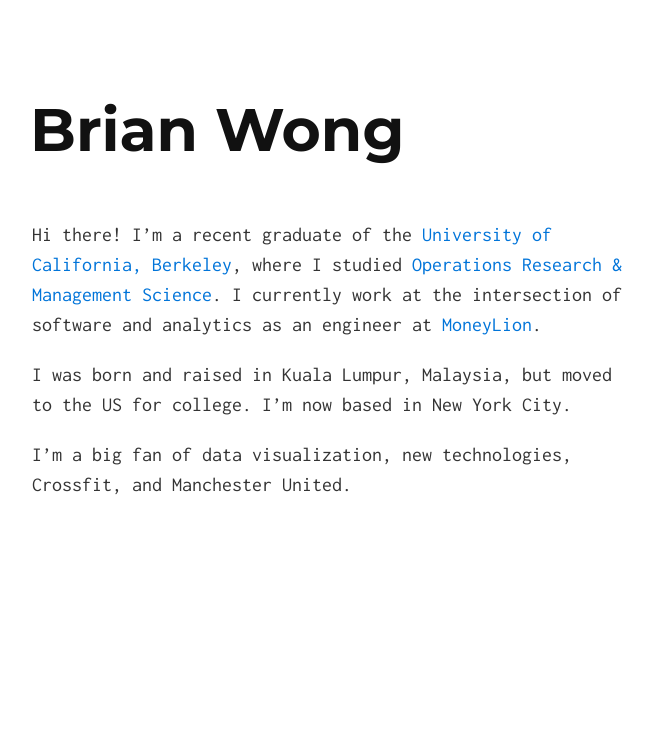
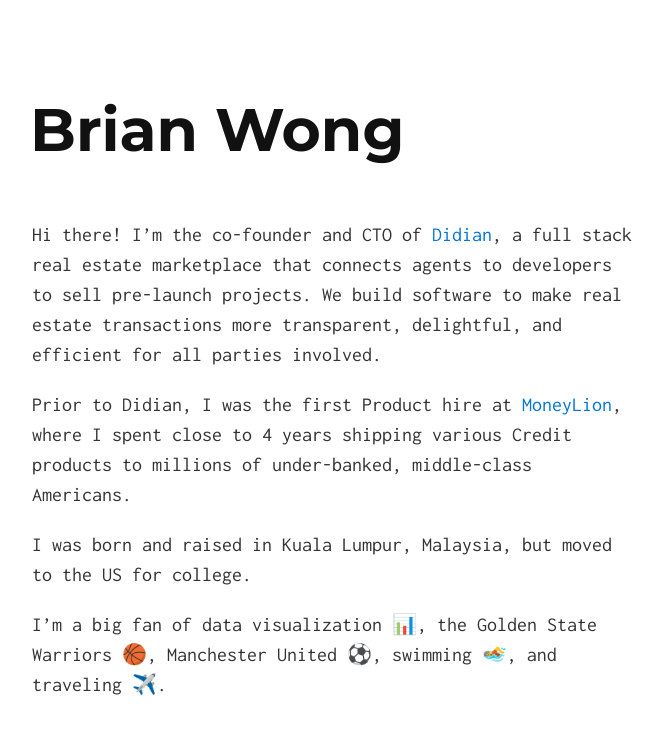
Before and after one commit to briwong/briwong.github.io, a Jekyll site: the page built from index.html, in a window 1280 px wide. Shown: the top 735 px of the page, without its empty margins (308-971 px from the left). Built offline with Jekyll 4.4.1, drawn with Linux system fonts in a browser that asks for light colours.

Commit message:
Updated bio: Dec 2018

```diff
--- a/_includes/index.md
+++ b/_includes/index.md
@@ -1,5 +1,7 @@
-Hi there! I'm a recent graduate of the [University of California, Berkeley](http://www.berkeley.edu), where I studied [Operations Research & Management Science](http://www.ieor.berkeley.edu). I currently work at the intersection of software and analytics as an engineer at [MoneyLion](http://www.moneylion.com).
+Hi there! I'm the co-founder and CTO of [Didian](https://www.mydidian.com), a full stack real estate marketplace that connects agents to developers to sell pre-launch projects. We build software to make real estate transactions more transparent, delightful, and efficient for all parties involved.
 
-I was born and raised in Kuala Lumpur, Malaysia, but moved to the US for college. I'm now based in New York City.
+Prior to Didian, I was the first Product hire at [MoneyLion](https://www.moneylion.com), where I spent close to 4 years shipping various Credit products to millions of under-banked, middle-class Americans.
 
-I'm a big fan of data visualization, new technologies, Crossfit, and Manchester United.
+I was born and raised in Kuala Lumpur, Malaysia, but moved to the US for college.
+
+I'm a big fan of data visualization 📊, the Golden State Warriors 🏀, Manchester United ⚽, swimming 🏊, and traveling ✈️.
```
